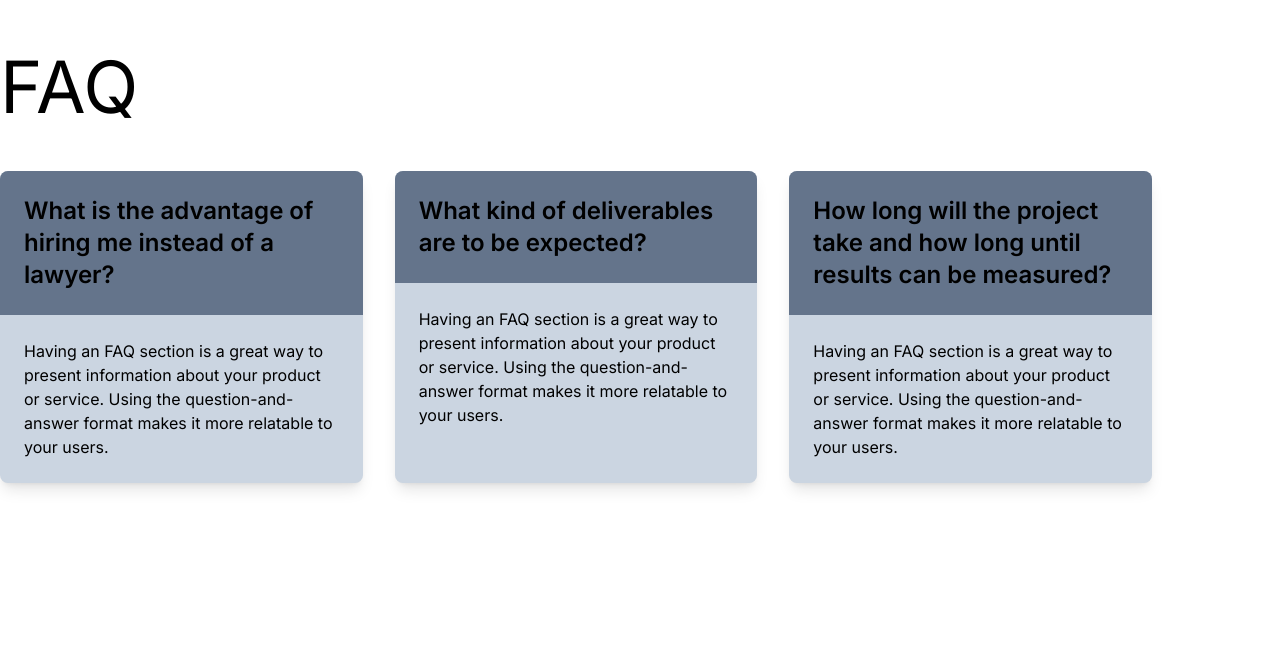
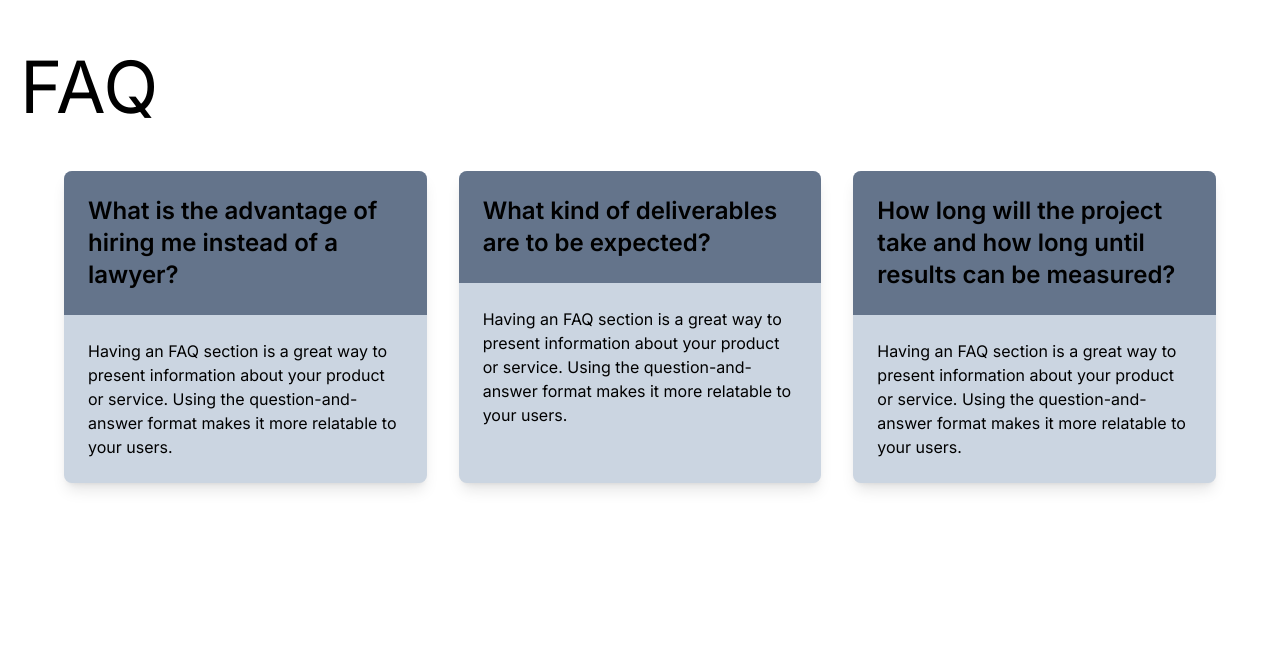
Before and after one commit to yazok8/KhConsult-Web, a Next.js app: page / in a window 1280 px wide. Shown: the part 6509-7160 px from the top of the page. Built offline with nearby package versions, Linux system fonts and the light colour scheme.

Commit message:
fix faq page

```diff
--- a/src/app/pages/faq/page.tsx
+++ b/src/app/pages/faq/page.tsx
@@ -2,12 +2,15 @@ export default function FAQ() {
   return (
     <section
       id="faq"
-        className="mt-20 flex flex-col text-black min-h-screen lg:h-[75vh] md:h-[120vh] pt-20 px-5 lg:px-0"
+      className="mt-20 flex flex-col text-black text-start min-h-screen lg:h-[75vh] md:h-[120vh] pt-20 px-5"
     >
-        <h1 className="text-5xl md:text-6xl lg:text-7xl mb-12">FAQ</h1>
+      {/* Center the heading */}
+      <h1 className="text-5xl md:text-6xl lg:text-7xl mb-12 text-start">
+        FAQ
+      </h1>
 
-        {/* FAQ Items Container */}
-        <div className="w-full max-w-6xl flex flex-col md:flex-row justify-center items-stretch gap-8">
+      {/* Center the FAQ items container */}
+      <div className="w-full max-w-6xl mx-auto flex flex-col md:flex-row justify-center items-stretch gap-8">
 
         {/* Individual FAQ Item */}
         <article className="flex flex-col bg-slate-300 text-black rounded-lg shadow-lg w-full md:w-1/3">
```
Lines whose indentation alone changed are shown as unchanged.
